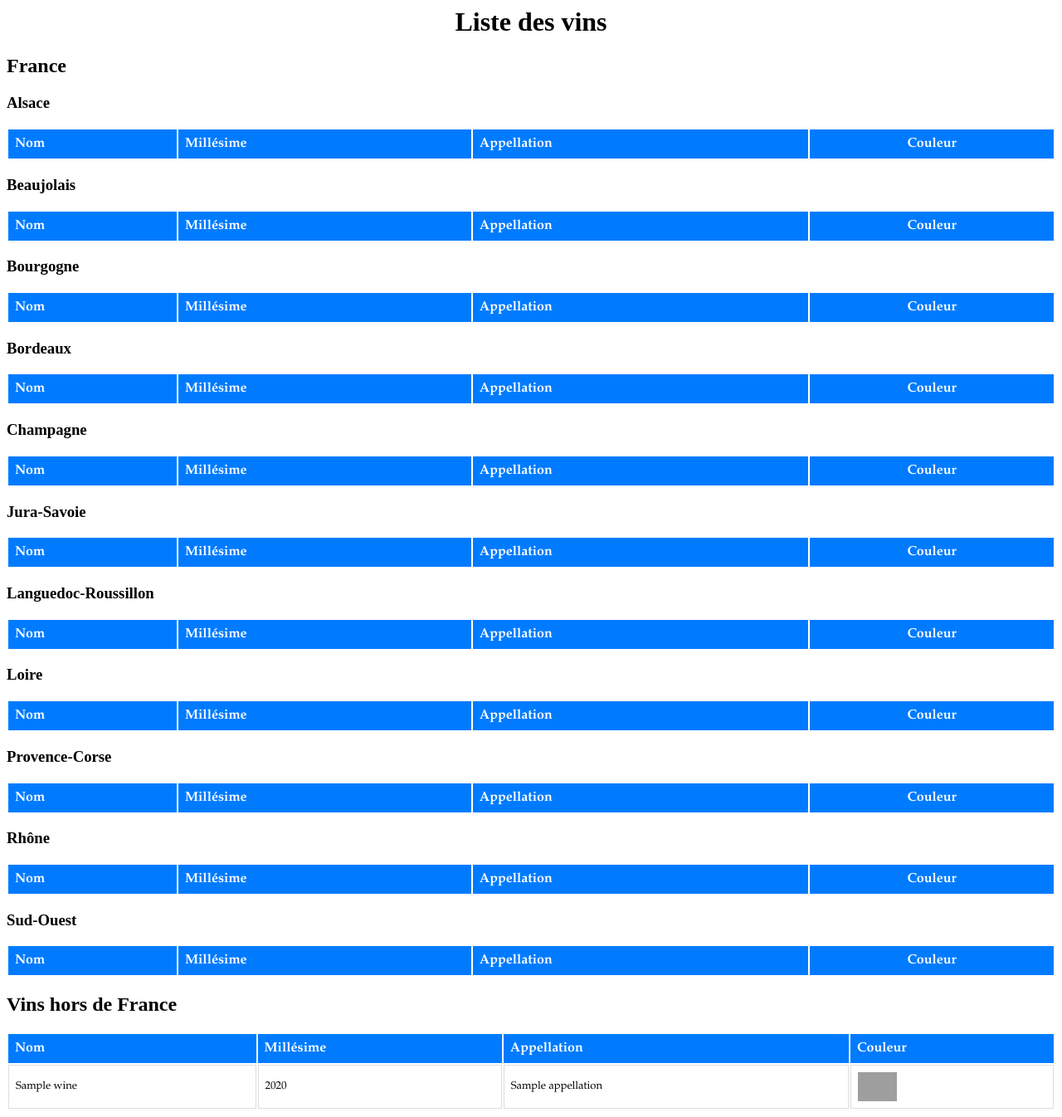
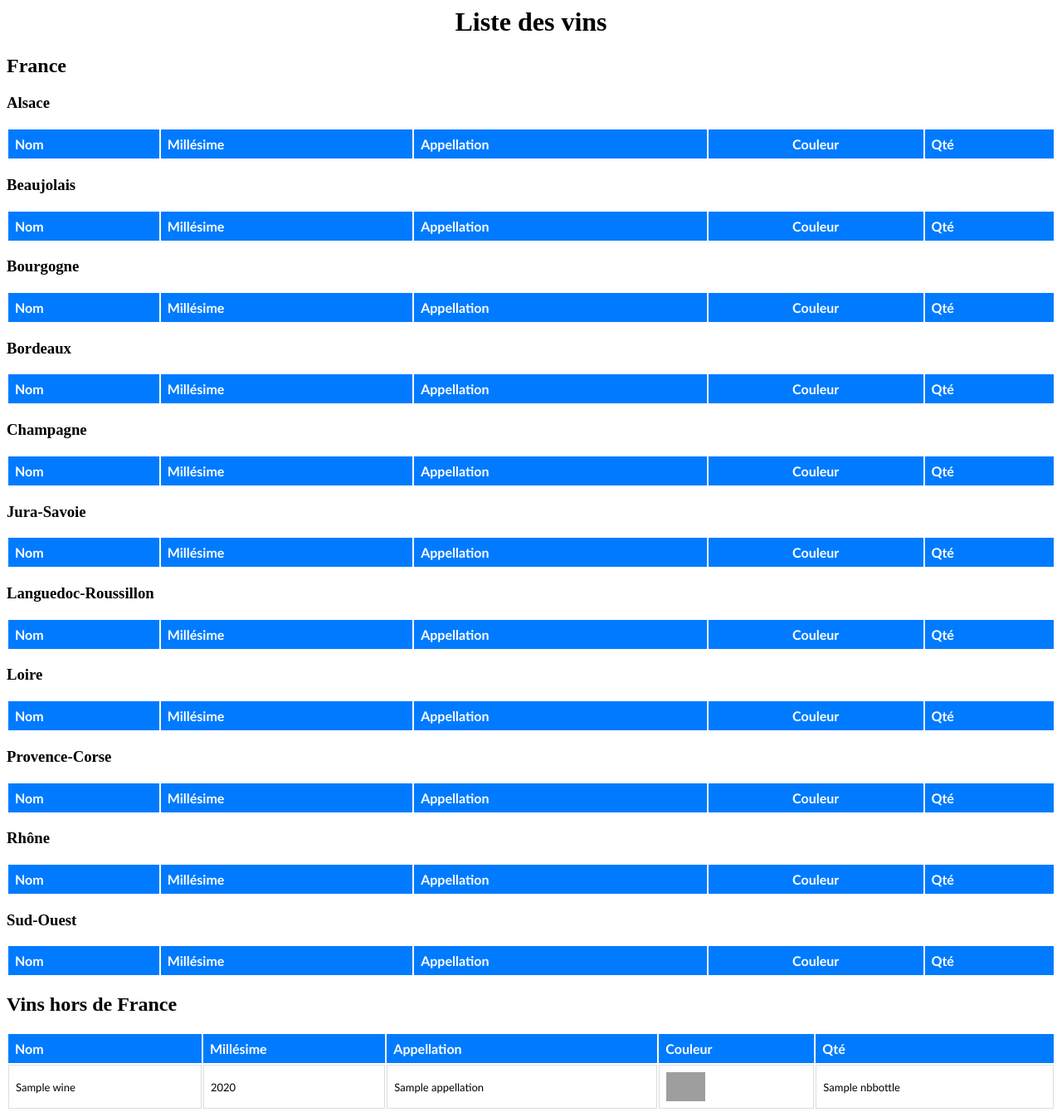
Before and after one commit to philmassart/bibo, a Symfony app: template templates/wine/snappy.html.twig in a window 1280 px wide. Shown: the whole page at 83% size. Run offline with Twig, Linux system fonts and the light colour scheme; the template is opened without the code that fills it: most values are stand-ins (such as "Sample title", 1, 10 or a date in 2020); lists and menus that the app fills with data are empty; some libraries are stand-ins or nearby versions.

Commit message:
add nbbottle

```diff
--- a/src/Controller/WineController.php
+++ b/src/Controller/WineController.php
@@ -53,7 +53,7 @@ class WineController extends AbstractController
         $wines = $paginator->paginate(
             $this->repository->findAllVisibleQuery($search),
             $request->query->getInt('page', 1),
-            12
+            20
         );
         return $this->render('wine/index.html.twig', [
             'current_menu' => 'wines',
--- a/src/Entity/Region.php
+++ b/src/Entity/Region.php
@@ -15,7 +15,9 @@ class Region
         1 => 'France',
         2 => 'Italie',
         3 => 'Espagne',
-        4 => 'Chili'
+        4 => 'Chili',
+        5 => 'Grèce',
+        6 => 'Tchéquie'
     ];
 
 
--- a/src/Form/WineType.php
+++ b/src/Form/WineType.php
@@ -71,6 +71,9 @@ class WineType extends AbstractType
             ->add('stock', null, [
                 'label' => "form.stock"
             ])
+            ->add('nbbottle', null, [
+                'label' => "form.nbbottle"
+            ])
             ->add('price', null, [
                 'label' => "form.price"
             ])
--- a/templates/admin/wine/_form.html.twig
+++ b/templates/admin/wine/_form.html.twig
@@ -13,6 +13,7 @@
     <div class="col-md-2">{{ form_row(form.imageFile) }}</div>
     <div class="col-md-3">{{ form_row(form.grapes) }}</div>
     <div class="col-md-2">{{ form_row(form.price) }}</div>
+    <div class="col-md-1">{{ form_row(form.nbbottle) }}</div>
     <div class="col-md-2">{{ form_row(form.stock) }}</div>
 </div>
 {{ form_rest(form) }}
--- a/templates/wine/_listp.html.twig
+++ b/templates/wine/_listp.html.twig
@@ -8,7 +8,7 @@
         padding: 8px;
         text-align: left;
         font-size: small;
-        font-family: "Palatino", Arial, Helvetica, sans-serif;
+        font-family: "Calibri", Arial, Helvetica, sans-serif;
         border-collapse: collapse;
 
     }
@@ -18,7 +18,7 @@
         text-align: left;
         background-color: #007bff;
         color: white;
-        font-family: "Palatino", Arial, Helvetica, sans-serif;
+        font-family: "Calibri", Arial, Helvetica, sans-serif;
         border-collapse: collapse;
     }
 
@@ -27,15 +27,18 @@
     }
 
     th td:nth-child(1) {
-        width:50%;
+        width:45%;
     }
     th td:nth-child(2) {
         width:10%;
     }
     th td:nth-child(3) {
-        width:30%;
+        width:25%;
     }
     th td:nth-child(4) {
+        width:10%;
+    }
+    th td:nth-child(5) {
         width:10%;
     }
     tr:hover {
@@ -52,6 +55,7 @@
         <th>Millésime</th>
         <th>Appellation</th>
         <th style="text-align: center">Couleur</th>
+        <th>Qté</th>
     </tr>
     </thead>
     <tbody>
@@ -64,6 +68,7 @@
                 <td style="text-align: center"><img src="{{ './images/wines/' ~ wine.color ~ '.jpg' }}"
                                                     alt="card-img-top"
                                                     style=" height: 35px; width: auto;"></td>
+                <td>{{ wine.nbbottle }}</td>
             </tr>
         {% endif %}
     {% endfor %}
--- a/templates/wine/index.html.twig
+++ b/templates/wine/index.html.twig
@@ -35,7 +35,7 @@
                     <button class="btn btn-primary">Rechercher</button>
                 </div>
             </div>
-        <a href="{{ path('wine_list') }}" class="btn btn-primary">Imprimer tous les vins</a>
+        <a href="{{ path('pdf') }}" class="btn btn-primary" target="_blank">Imprimer tous les vins</a>
         </div>
 
         {{ form_end(form) }}
--- a/templates/wine/snappy.html.twig
+++ b/templates/wine/snappy.html.twig
@@ -60,6 +60,7 @@
             <th>Millésime</th>
             <th>Appellation</th>
             <th>Couleur</th>
+            <th>Qté</th>
         </tr>
         </thead>
         <tbody>
@@ -71,6 +72,7 @@
                     <td>{{ wine.appellation.name }}</td>
                     <td><img src="{{ './images/wines/' ~ wine.color ~ '.jpg' }}" alt="card-img-top"
                              style=" height: 35px; width: auto"></td>
+                    <td>{{ wine.nbbottle }}</td>
                 </tr>
             {% endif %}
         {% endfor %}
--- a/translations/messages.fr.yaml
+++ b/translations/messages.fr.yaml
@@ -13,6 +13,7 @@ form:
   price: Prix
   description: Description
   stock: En stock
+  nbbottle: Nb. de bouteilles
   unit: Unité
 
 
```
Also changed, not shown: src/Entity/Wine.php (+17 -0 lines), templates/region/index.html.twig (+23 -0 lines).
